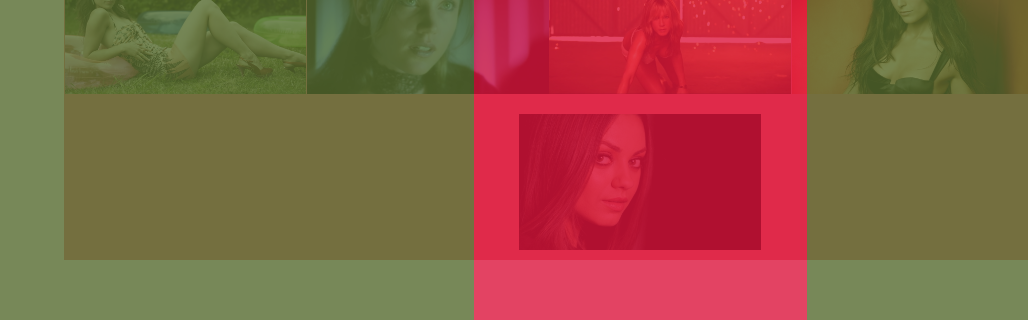
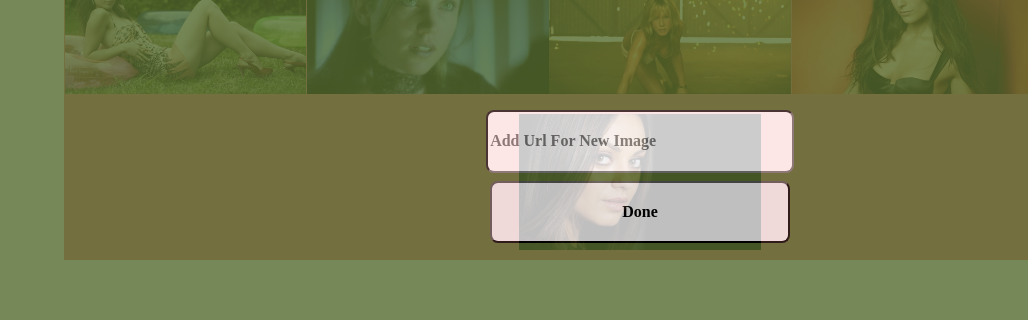
Before and after one commit to toshikator/Homework20v2, a plain HTML site: page index.html in a window 1280 px wide. Both pictures are taken after a click on the button "Add new image". Shown: the part 224-544 px from the top of the page, 0-1028 px from the left. Drawn offline with Linux system fonts and the light colour scheme.

Commit message:
all ready

```diff
--- a/css/style.css
+++ b/css/style.css
@@ -82,6 +82,40 @@
     left: 2px;
     width: 88px;
     height: 44px;
+    /*z-index: 100;*/
+}
+
+
+.modalWindow{
+    display: flex;
+    flex-direction: column;
+    position: relative;
+    justify-content: center;
+    align-items: center;
+    gap: 1vh;
+    width: 333px;
+    height: 133px;
+    z-index: 600;
+    background-color: darkolivegreen;
+    border-radius: 8px;
+}
+
+.imgSrcInput{
+    display: block;
+    /*position: absolute;*/
+    /*flex-grow: 1;*/
+    flex-basis: 100%;
+    width: 90%;
+    border-radius: 8px;
+    font-weight: 900;
+}
+
+.btnApply{
+    display: block;
+    width: 90%;
+    flex-basis: 100%;
+    border-radius: 8px;
+    font-weight: 900;
 }
 
 /*.bigMode{*/
@@ -97,16 +131,7 @@
     z-index: 500;
 }
 
-.modalWindow{
-    display: block;
-    position: fixed;
-    width: 333px;
-    height: 666px;
-    z-index: 600;
-    background-color: crimson;
-    border-radius: 8px;
 
-}
 
 
 
--- a/js/script.js
+++ b/js/script.js
@@ -18,6 +18,17 @@
     const alertZone = document.querySelector('#alertZone');
     const divToShowIMG = document.querySelector('#Content');
     const zoomedImg = document.querySelector('.imgContent');
+
+    const modalWindow = document.createElement('div');
+    modalWindow.classList.add('modalWindow');
+    const imgSrc = document.createElement('input');
+    imgSrc.setAttribute('type','url');
+    imgSrc.classList.add('imgSrcInput');
+    imgSrc.setAttribute('placeholder', "Add Url For New Image");
+    const btnApply = document.createElement('button');
+    btnApply.innerHTML = 'Done';
+    btnApply.setAttribute('id','btnApply');
+    btnApply.classList.add('btnApply');
 
     const render = () =>{
         listOfImages.innerHTML = '';
@@ -40,13 +51,18 @@
 
     document.addEventListener('click',(event)=>{
         // console.log(event);
-        console.log(event.target);
-        if (event.target.classList.contains('addImgBtn')){
+        // console.log(event.target);
+        if(event.target.getAttribute('id') === 'btnApply') {
+            addNewElementToDatabase(imgSrc.value);
+            imgSrc.value = '';
+        } else if (event.target.classList.contains('addImgBtn')) {
             useModal();
-        }
-
-        if (event.target.classList.contains(classForImages)) {
-            console.log('class for images');
+        } else if(event.target.getAttribute('type') === 'url') {
+            // alert('Must be really pretty!')
+            // const userNotification = document.createElement('span');
+            // userNotification.setAttribute('textContent', 'Must be really pretty');
+            // modalWindow.appendChild(userNotification);
+        }else if (event.target.classList.contains(classForImages)) {
             //remove hyde class
             alertZone.classList.remove('hyde');
             divToShowIMG.classList.remove('hyde');
@@ -84,19 +100,49 @@
             divToShowIMG.classList.add('hyde');
         }
     });
+    loadDatabaseFromLocalStorage();
     render();
 
     function useModal(){
         alertZone.classList.remove('hyde');
+        divToShowIMG.classList.add('hyde');
         // divToShowIMG.classList.remove('hyde');
-        const modalWindow = document.createElement('div');
-        modalWindow.classList.add('modalWindow');
 
 
         alertZone.appendChild(modalWindow);
-        addNewElementToDatabase(newItem);
+        modalWindow.appendChild(imgSrc);
+        modalWindow.appendChild(btnApply);
+
+
     }
     function addNewElementToDatabase(itemToAdd){
+        console.log(itemToAdd);
+        const image = new Image();
+        image.src = itemToAdd;
+        image.addEventListener('load', () => {
+            imgDB.push(itemToAdd);
+            render();
+            alertZone.classList.add('hyde');
+            saveDatabaseToLocalstorage();
+        });
+        image.addEventListener('error', () => {
+            alert('incorrect link, check it please');
+        });
+    }
+    function saveDatabaseToLocalstorage() {
+        localStorage.setItem('imgDB',JSON.stringify(imgDB));
+    }
+    function loadDatabaseFromLocalStorage() {
 
+        if (localStorage.key('imgDB')) {
+            const temp = JSON.parse(localStorage.getItem('imgDB'));
+            temp.forEach((value) => {
+                if (imgDB.includes(value)) {
+
+                } else {
+                    imgDB.push(value);
+                }
+            });
+        }
     }
 })()
```
